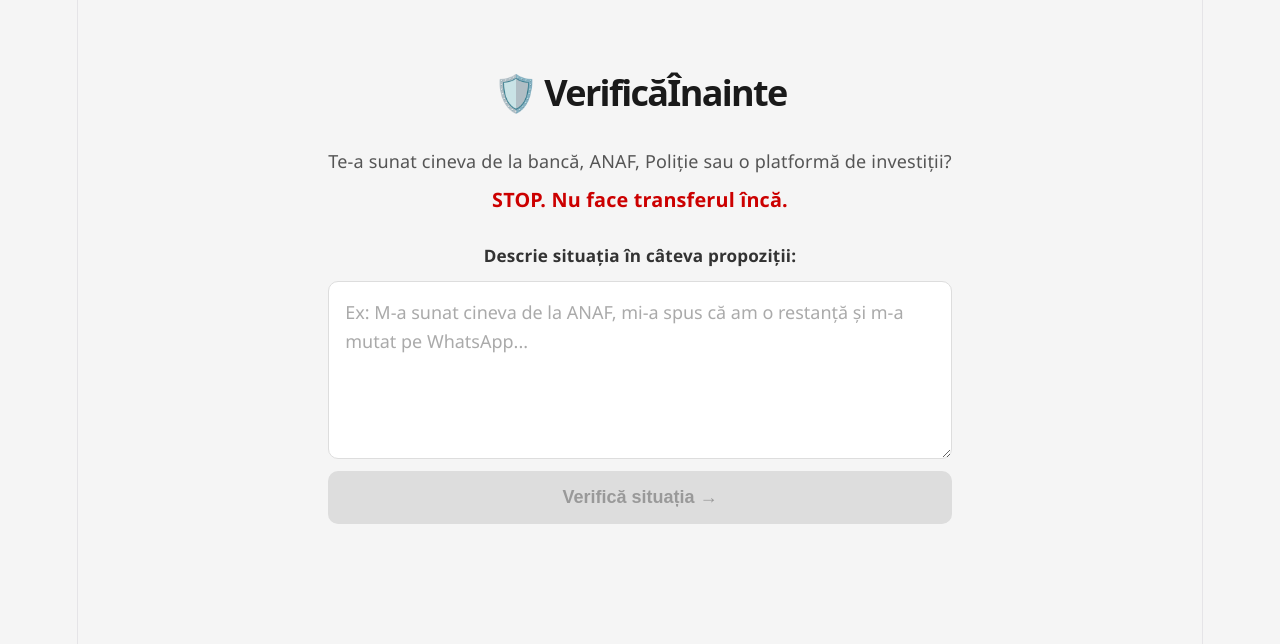
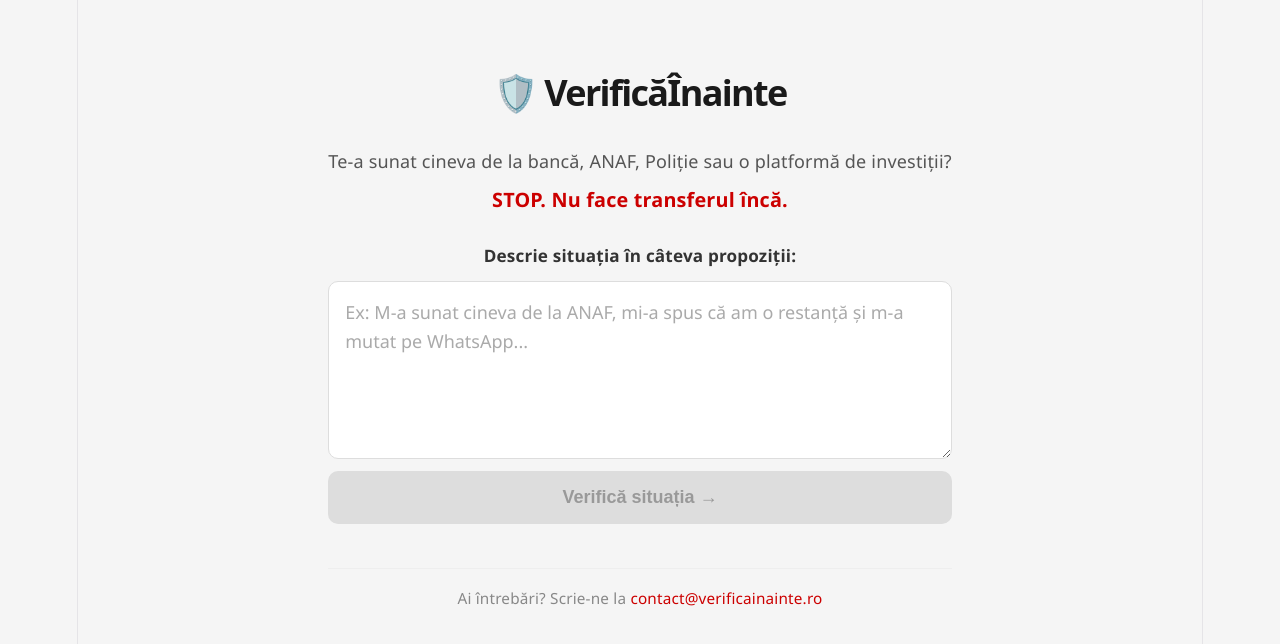
Before and after one commit to claudiu008/verificainainte, a React (Vite) app in the folder frontend/: page / in a window 1280 px wide. Shown: the top 644 px of the page. Built offline with nearby package versions, Linux system fonts and the light colour scheme.

Commit message:
feat: footer cu email de contact

```diff
--- a/frontend/src/App.css
+++ b/frontend/src/App.css
@@ -225,3 +225,24 @@ body {
   color: #888;
   text-align: center;
 }
+
+.footer {
+  text-align: center;
+  padding: 16px;
+  border-top: 1px solid #eee;
+  margin-top: 16px;
+}
+
+.footer p {
+  font-size: 0.85rem;
+  color: #888;
+}
+
+.footer a {
+  color: #cc0000;
+  text-decoration: none;
+}
+
+.footer a:hover {
+  text-decoration: underline;
+}
--- a/frontend/src/App.jsx
+++ b/frontend/src/App.jsx
@@ -128,6 +128,11 @@ function App() {
         </div>
       )}
 
+      {/* Footer */}
+      <div className="footer">
+        <p>Ai întrebări? Scrie-ne la <a href="mailto:contact@verificainainte.ro">contact@verificainainte.ro</a></p>
+      </div>
+
     </div>
   )
 }
```
